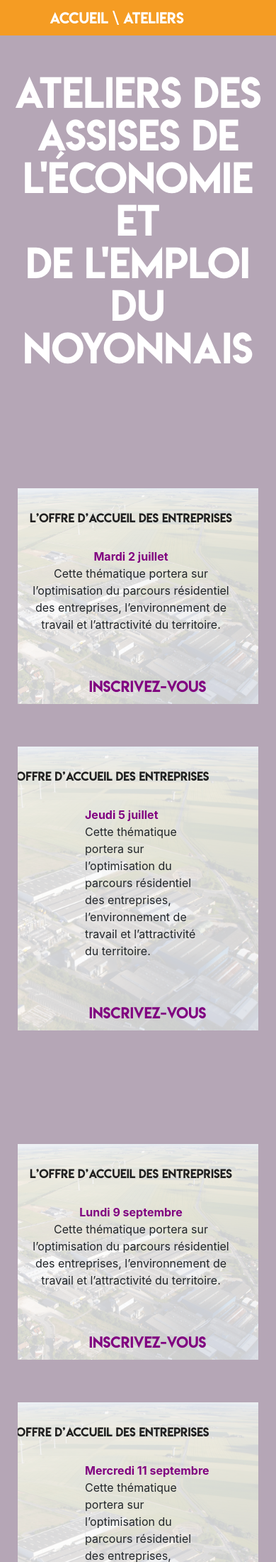
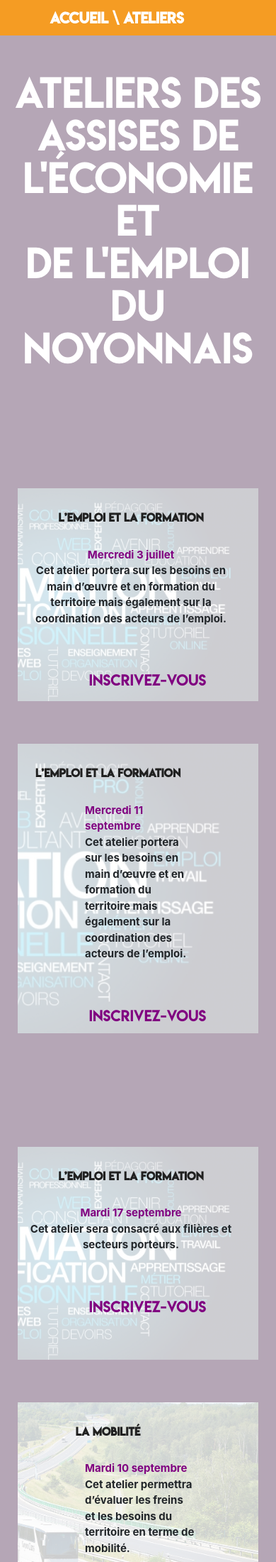
Before and after one commit to PierreSchuvey/finalAct, a PHP site: page /ateliers.php in a window 390 px wide. Shown: the part 106-2307 px from the top of the page at 71% size. Run offline with PHP 8.4, Linux system fonts and the light colour scheme.

Commit message:
CHangement design

```diff
--- a/assets/css/atelier.css
+++ b/assets/css/atelier.css
@@ -77,6 +77,7 @@
 
 body{
   background-color: #b5a6b6;
+  overflow-x: hidden;
 }
 
 
@@ -272,3 +273,9 @@ margin-left: 20px;
     background-size: 200% 100%;
     transition: all 0.8s ease-out;
 }
+
+ p{
+  font-weight: bold;
+  word-break: break-word;
+  font-size: 15px;
+}
--- a/ateliers.php
+++ b/ateliers.php
@@ -56,106 +56,7 @@
         <div class="col-12">
           <h1>Ateliers des assises de l'économie et<br> de l'emploi du noyonnais</h1>
         </div>
-      </div>      <div class="row atelierLine">
-              <div class="col-xs-12 col-lg-6 ">
-                <div class="atelierCard" style="background-image:url('assets/images/entreprise.jpg')">
-                    <div id="parallelogramPurR">
-                      <div class="row textAtelier">
-                        <div class="col-12">
-                          <p class="atelier">L’offre d’accueil des entreprises</p>
-                        </div>
-                      </div>
-                      <div class="row textAtelier">
-                        <div class="col-xs-12 col-sm-12 col-md-12 col-lg-9 col-xl-9">
-                          <p class=""><span class="date">Mardi 2 juillet</span><br />Cette thématique portera sur l’optimisation du parcours résidentiel des entreprises,
-l’environnement de travail et l’attractivité du territoire.</p>
-                        </div>
-                      </div>
-                      <div class="row linkSubscribeLine">
-                        <div class="col-12 linkSubscribe">
-                          <a href="#" target="_blank" class="">Inscrivez-vous</a>
-                        </div>
-                      </div>
-                    </div>
-                    <div id="imageRight">
-                    </div>
-                </div>
-              </div>
-              <div class="col-xs-12 col-lg-6 ">
-                <div class="atelierCard" style="background-image:url('assets/images/entreprise.jpg')">
-                    <div id="parallelogramOrL">
-                      <div class="row textAtelierR">
-                        <div class="col-12">
-                          <p class="atelierR">L’offre d’accueil des entreprises</p>
-                        </div>
-                      </div>
-                      <div class="row textAtelierR">
-                        <div class="col-10">
-                          <p class=""><span class="date">Jeudi 5 juillet</span><br />Cette thématique portera sur l’optimisation du parcours résidentiel des entreprises,
-l’environnement de travail et l’attractivité du territoire.</p>
-                        </div>
-                      </div>
-                      <div class="row linkSubscribeLine">
-                        <div class="col-12 linkSubscribeR">
-                          <a href="#" target="_blank" class="">Inscrivez-vous</a>
-                        </div>
-                      </div>
-                    </div>
-                    <div id="imageRight">
-                    </div>
-                </div>
-              </div>
-            </div>
-            <div class="row atelierLine">
-              <div class="col-xs-12 col-lg-6 ">
-                <div class="atelierCard" style="background-image:url('assets/images/entreprise.jpg')">
-                    <div id="parallelogramPurR">
-                      <div class="row textAtelier">
-                        <div class="col-12">
-                          <p class="atelier">L’offre d’accueil des entreprises</p>
-                        </div>
-                      </div>
-                      <div class="row textAtelier">
-                        <div class="col-xs-12 col-sm-12 col-md-12 col-lg-9 col-xl-9">
-                          <p class=""><span class="date">Lundi 9 septembre</span><br />Cette thématique portera sur l’optimisation du parcours résidentiel des entreprises,
-l’environnement de travail et l’attractivité du territoire.</p>
-                        </div>
-                      </div>
-                      <div class="row linkSubscribeLine">
-                        <div class="col-12 linkSubscribe">
-                          <a href="#" target="_blank" class="">Inscrivez-vous</a>
-                        </div>
-                      </div>
-                    </div>
-                    <div id="imageRight">
-                    </div>
-                </div>
-              </div>
-              <div class="col-xs-12 col-lg-6 ">
-                <div class="atelierCard" style="background-image:url('assets/images/entreprise.jpg')">
-                    <div id="parallelogramOrL">
-                      <div class="row textAtelierR">
-                        <div class="col-12">
-                          <p class="atelierR">L’offre d’accueil des entreprises</p>
-                        </div>
-                      </div>
-                      <div class="row textAtelierR">
-                        <div class="col-10">
-                          <p class=""><span class="date">Mercredi 11 septembre</span><br />Cette thématique portera sur l’optimisation du parcours résidentiel des entreprises,
-l’environnement de travail et l’attractivité du territoire.</p>
-                        </div>
-                      </div>
-                      <div class="row linkSubscribeLine">
-                        <div class="col-12 linkSubscribeR">
-                          <a href="#" target="_blank" class="">Inscrivez-vous</a>
-                        </div>
-                      </div>
-                    </div>
-                    <div id="imageRight">
-                    </div>
-                </div>
-              </div>
-            </div>
+      </div>
             <div class="row atelierLine">
               <div class="col-xs-12 col-lg-6 ">
                 <div class="atelierCard" style="background-image:url('assets/images/formation.jpg')">
@@ -166,7 +67,7 @@ l’environnement de travail et l’attractivité du territoire.</p>
                         </div>
                       </div>
                       <div class="row textAtelier">
-                        <div class="col-xs-12 col-sm-12 col-md-12 col-lg-9 col-xl-9">
+                        <div class="col-xs-12 col-sm-12 col-md-12 col-lg-8 col-xl-9">
                           <p class=""><span class="date">Mercredi 3 juillet</span><br />Cet atelier portera sur les besoins en main d’œuvre et en formation du territoire mais
 également sur la coordination des acteurs de l’emploi.</p>
                         </div>
@@ -190,7 +91,7 @@ l’environnement de travail et l’attractivité du territoire.</p>
                         </div>
                       </div>
                       <div class="row textAtelierR">
-                        <div class="col-10">
+                        <div class="col-9">
                           <p class=""><span class="date">Mercredi 11 septembre</span><br />Cet atelier portera sur les besoins en main d’œuvre et en formation du territoire mais également sur la coordination des acteurs de l’emploi.</p>
                         </div>
                       </div>
@@ -215,7 +116,7 @@ l’environnement de travail et l’attractivité du territoire.</p>
                   </div>
                 </div>
                 <div class="row textAtelier">
-                  <div class="col-xs-12 col-sm-12 col-md-12 col-lg-9 col-xl-9">
+                  <div class="col-xs-12 col-sm-12 col-md-12 col-lg-8 col-xl-9">
                     <p class=""><span class="date">Mardi 17 septembre</span><br />Cet atelier sera consacré aux filières et secteurs porteurs.</p>
                   </div>
                 </div>
@@ -238,7 +139,7 @@ l’environnement de travail et l’attractivité du territoire.</p>
                   </div>
                 </div>
                 <div class="row textAtelierR">
-                  <div class="col-10">
+                  <div class="col-9">
                     <p class=""><span class="date">Mardi 10 septembre</span><br />Cet atelier permettra d’évaluer les freins et les besoins du territoire en terme de mobilité.</p>
                   </div>
                 </div>
@@ -259,11 +160,11 @@ l’environnement de travail et l’attractivité du territoire.</p>
               <div id="parallelogramPurR" style="border-right:solid 20px orange">
                 <div class="row textAtelier">
                   <div class="col-12">
-                    <p class="atelier">La place du campus Inovia dans<br /> le développement économique<br /> du territoire :</p>
+                    <p class="atelier">La place du <br />campus Inovia </p>
                   </div>
                 </div>
                 <div class="row textAtelier">
-                  <div class="col-xs-12 col-sm-12 col-md-12 col-lg-9 col-xl-9">
+                  <div class="col-xs-12 col-sm-12 col-md-12 col-lg-8 col-xl-9">
                     <p class=""><span class="date">Jeudi 4 juillet</span><br />Cet atelier portera sur le travail à mener autour de la visibilité du campus économique Inovia
 ainsi que sur les services associés au lieu.</p>
                   </div>
@@ -287,7 +188,7 @@ ainsi que sur les services associés au lieu.</p>
                   </div>
                 </div>
                 <div class="row textAtelierR">
-                  <div class="col-10">
+                  <div class="col-9">
                     <p class=""><span class="date">Lundi 9 septembre</span><br />Cet atelier sera dédié au développement et à l’attractivité du maker space.</p>
                   </div>
                 </div>
@@ -312,7 +213,7 @@ ainsi que sur les services associés au lieu.</p>
                   </div>
                 </div>
                 <div class="row textAtelier">
-                  <div class="col-xs-12 col-sm-12 col-md-12 col-lg-9 col-xl-9">
+                  <div class="col-xs-12 col-sm-12 col-md-12 col-lg-8 col-xl-9">
                     <p class=""><span class="date">Mardi 17 septembre</span><br />Cet atelier portera sur le développement des services auprès des administrés.</p>
                   </div>
                 </div>
@@ -331,7 +232,7 @@ ainsi que sur les services associés au lieu.</p>
               <div id="parallelogramOrL">
                 <div class="row textAtelierR">
                   <div class="col-12">
-                    <p class="atelierR">Comment anticiper<br /> le grand chantier du projet CSNE</p>
+                    <p class="atelierR">Comment anticiper<br /> le grand chantier <br />du projet CSNE</p>
                   </div>
                 </div>
                 <div class="row textAtelierR">
```
Also changed, not shown: assets/images/bus.jpg, assets/images/inovia.jpg.
